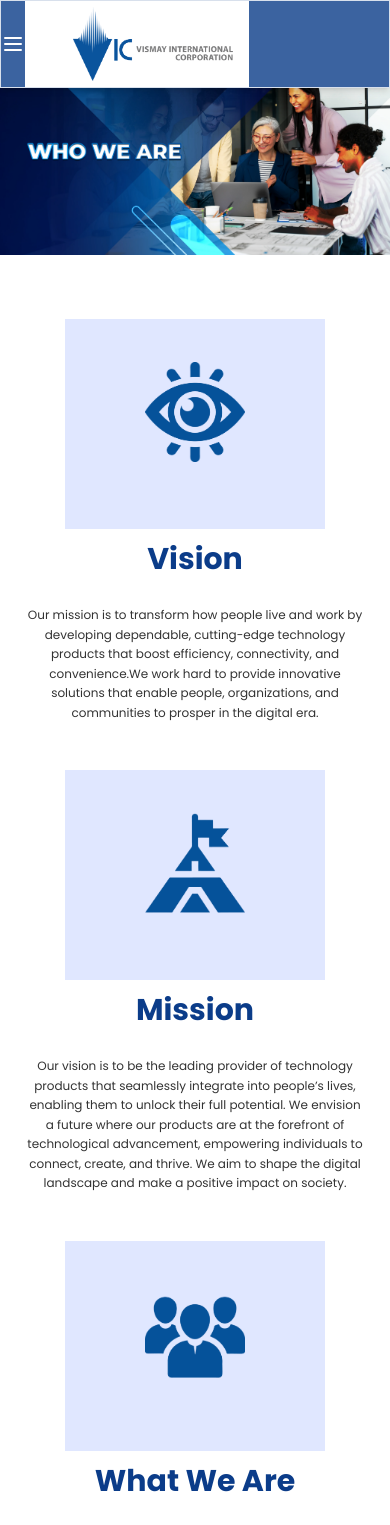
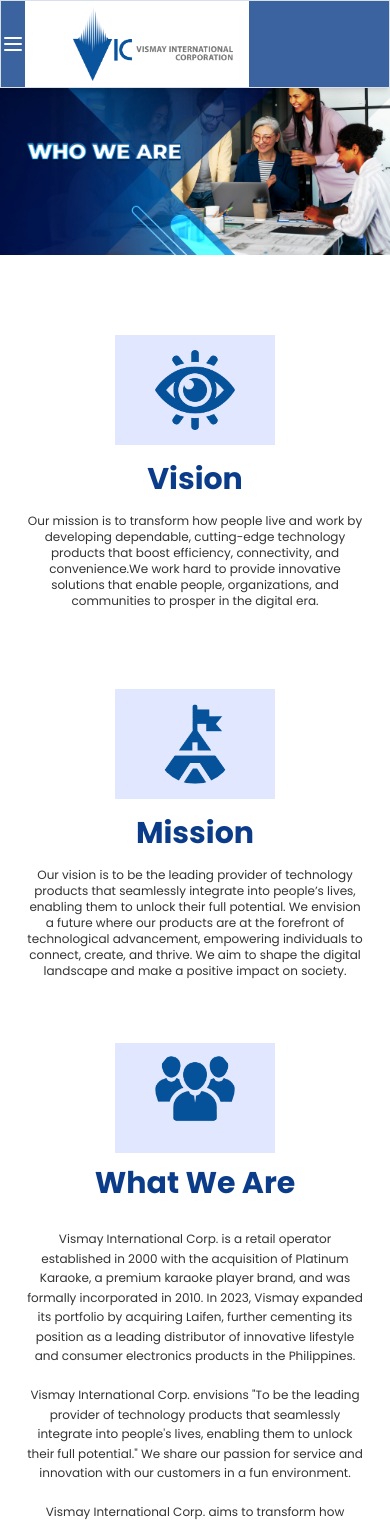
Before and after one commit to gerry-vismay/vismayintlcorp.com, a React (Vite) app in the folder client/: page /whoweare in a window 390 px wide. Shown: the top 1525 px of the page. Built offline with nearby package versions, Linux system fonts and the light colour scheme.

Commit message:
update about us dynamic call and its responsive

```diff
--- a/client/src/Components/whoweare/AboutUs.jsx
+++ b/client/src/Components/whoweare/AboutUs.jsx
@@ -2,61 +2,49 @@
 import MissionIcon from "../../assets/images/whoweare/mission.webp";
 import WhatWeAreIcon from "../../assets/images/whoweare/anonymous_figure.webp";
 
+import Card from "./Card";
+
 function AboutUs() {
   const headerCss = "text-[#0B3C89] text-3xl xl:text-6xl  font-bold bold mb-4";
   const descCss =
-    "text-[#333] text-xs xl:text-base font-normal md:text-base leading-relaxed";
+    "text-[#333] text-xs xl:text-base font-normal  leading-relaxed";
   return (
     <>
       <div className="px-6 py-16 md:px-16 text-center ">
         <div className="grid grid-cols-1 md:grid-cols-2 gap-12 place-items-center ">
           {/* Vision */}
-          <div className="max-w-md flex items-center flex-col gap-3">
-            <div className="w-[260px] h-[210px] bg-[#E0E7FF] flex items-center">
-              <img
-                src={VisionIcon}
-                alt="Vision"
-                className="mx-auto mb-6 w-[100px] h-[100px]"
-              />
-            </div>
-            <h2 className={headerCss}>Vision</h2>
-            <p className={descCss}>
-              Our mission is to transform how people live and work by developing
+          <Card
+            color="blue"
+            img={VisionIcon}
+            title="Vision"
+            description="Our mission is to transform how people live and work by developing
               dependable, cutting-edge technology products that boost
               efficiency, connectivity, and convenience.We work hard to provide
               innovative solutions that enable people, organizations, and
-              communities to prosper in the digital era.
-            </p>
-          </div>
+              communities to prosper in the digital era."
+          />
 
           {/* Mission */}
-          <div className="max-w-md flex items-center flex-col flex-col gap-3">
-            <div className="w-[260px] h-[210px] bg-[#E0E7FF] flex items-center">
-              <img
-                src={MissionIcon}
-                alt="Mission"
-                className="mx-auto mb-6 w-[100px] h-[100px]"
-              />
-            </div>
-            <h2 className={headerCss}>Mission</h2>
-            <p className={descCss}>
-              Our vision is to be the leading provider of technology products
+          <Card
+            color="blue"
+            img={MissionIcon}
+            title="Mission"
+            description="Our vision is to be the leading provider of technology products
               that seamlessly integrate into people’s lives, enabling them to
               unlock their full potential. We envision a future where our
               products are at the forefront of technological advancement,
               empowering individuals to connect, create, and thrive. We aim to
-              shape the digital landscape and make a positive impact on society.
-            </p>
-          </div>
+              shape the digital landscape and make a positive impact on society."
+          />
 
           {/* What We Are */}
           <div className="md:col-span-2 flex items-center">
             <div className="max-w-2xl flex flex-col items-center justify-center flex-col gap-3">
-              <div className="w-[260px] h-[210px] bg-[#E0E7FF] flex items-center">
+              <div className="bg-[#E0E7FF] xl:w-[260px] xl:h-[210px] w-[160px] h-[110px] flex items-center justify-center">
                 <img
                   src={WhatWeAreIcon}
                   alt="What We Are"
-                  className="mx-auto mb-6 w-[100px] h-[100px]"
+                  className="mx-auto mb-6 size-20 xl:size-40 rounded-[3rem]"
                 />
               </div>
               <h2 className={headerCss}>What We Are</h2>
--- a/client/src/Components/whoweare/Card.jsx
+++ b/client/src/Components/whoweare/Card.jsx
@@ -6,7 +6,7 @@
   if (color === "red") {
     titleColor = "text-red-500";
   } else if (color === "blue") {
-    titleColor = "text-[#07549C]";
+    titleColor = "text-[#0B3C89]";
   } else {
     titleColor = "text-black";
   }
@@ -27,7 +27,7 @@
       >
         {title}
       </h2>
-      <p className="text-center text-xs xl:text-base leading-4 xl:leading-7">
+      <p className="text-[#333] text-center text-xs xl:text-base leading-4 xl:leading-7">
         {description}
       </p>
     </div>
--- a/client/src/Pages/Home.jsx
+++ b/client/src/Pages/Home.jsx
@@ -1,8 +1,8 @@
 import React from "react";
 import Banner from "../components/banner/Banner";
-import WhoWeAreCard from "../Components/whoweare/Card";
+import Card from "../Components/whoweare/Card";
 
-import ImgWithDetailsCard from "../components/common/Card";
+import CommonCard from "../components/common/Card";
 
 // icons
 import aspirations from "../assets/icons/aspirations.webp";
@@ -20,7 +20,7 @@
         <Banner img={desktopImage} />
       </div>
       <div className="flex justify-around flex-col lg:flex-row my-12">
-        <WhoWeAreCard
+        <Card
           color="blue"
           className="w-full mx-auto px-10"
           img={milestones}
@@ -36,7 +36,7 @@
         remains committed to innovation, quality, and empowering everyday lives
         through accessible, reliable technology."
         />
-        <WhoWeAreCard
+        <Card
           color="blue"
           className="w-full mx-auto px-10 "
           img={aspirations}
@@ -45,7 +45,7 @@
         />
       </div>
 
-      <ImgWithDetailsCard
+      <CommonCard
         src={karaokeImg}
         title="Karaoke Division"
         description="In 2010, Vismay International Corporation started distributing
@@ -56,7 +56,7 @@
         background="#06529B"
         color="white"
       />
-      <ImgWithDetailsCard
+      <CommonCard
         position={1}
         src={electronicsImg}
         title="Electronics Division"
```
